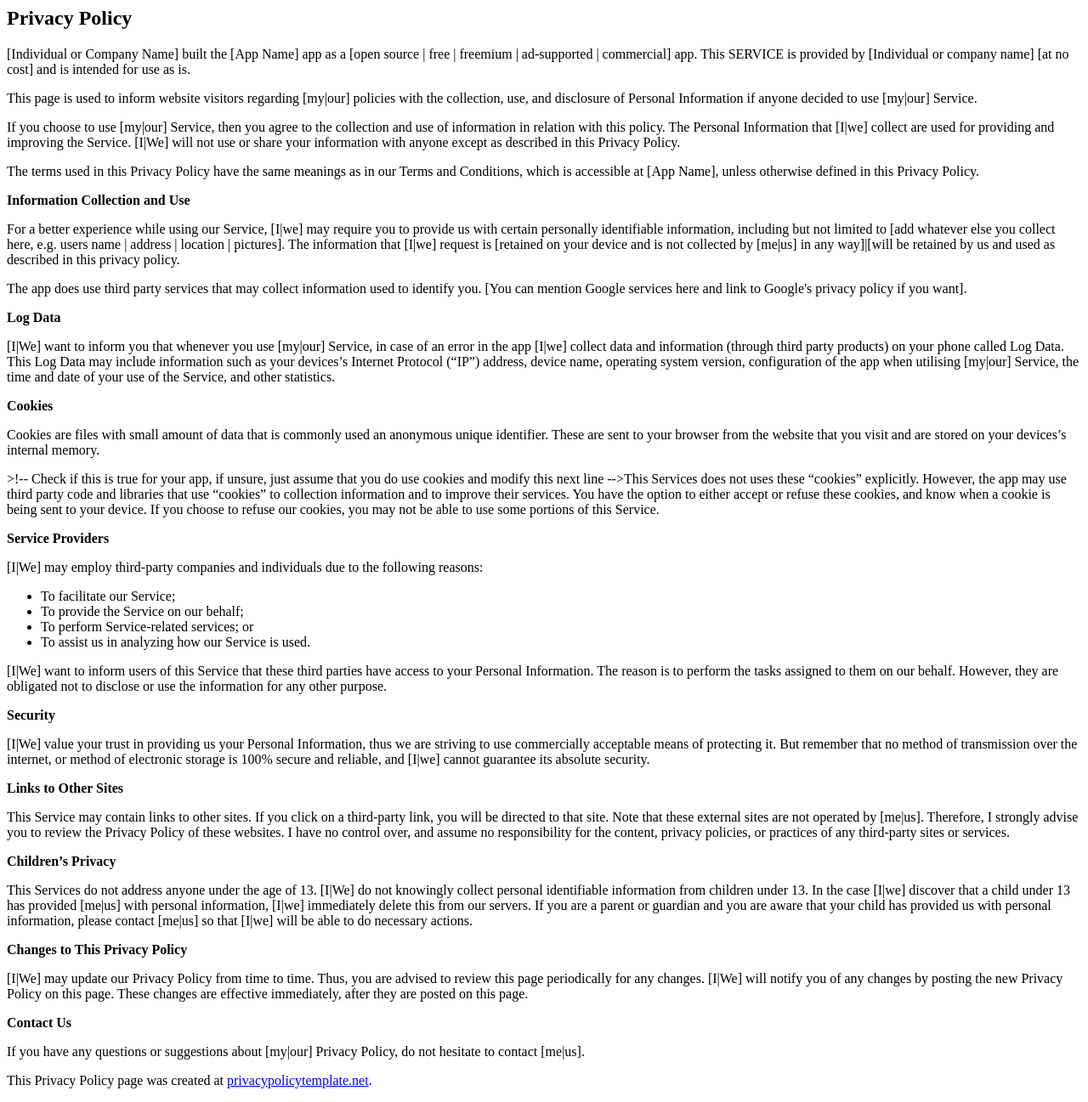
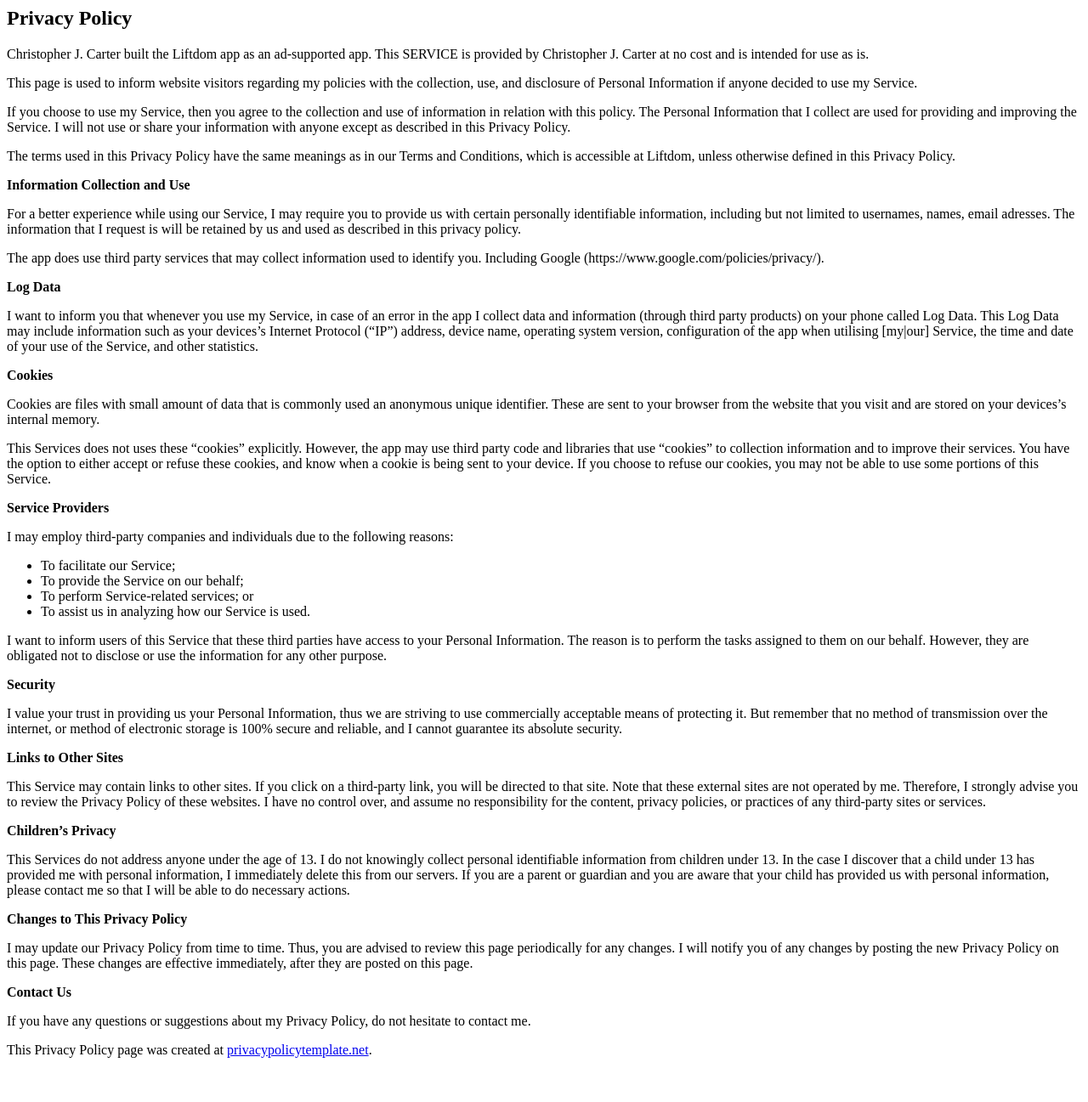
Before and after one commit to therealccarter/liftdom-privacy, a plain HTML site: page index.html in a window 1280 px wide. Shown: the whole page at 85% size. After the commit the page ends 1261 px from the top, so only its background shows below. Drawn offline with Linux system fonts and the light colour scheme.

Commit message:
Update index.html

```diff
--- a/index.html
+++ b/index.html
@@ -1,26 +1,25 @@
 <html>
 <body>
 <h2>Privacy Policy</h2>
-<p>[Individual or Company Name] built the [App Name] app as a [open source | free | freemium | ad-supported | commercial] app. This SERVICE is provided by [Individual or company name] [at no cost] and is intended
+<p>Christopher J. Carter built the Liftdom app as an ad-supported app. This SERVICE is provided by Christopher J. Carter at no cost and is intended
     for use as is.</p>
-<p>This page is used to inform website visitors regarding [my|our] policies with the collection, use, and
-    disclosure of Personal Information if anyone decided to use [my|our] Service.</p>
-<p>If you choose to use [my|our] Service, then you agree to the collection and use of information in
-    relation with this policy. The Personal Information that [I|we] collect are used for providing and
-    improving the Service. [I|We] will not use or share your information with anyone except as described
+<p>This page is used to inform website visitors regarding my policies with the collection, use, and
+    disclosure of Personal Information if anyone decided to use my Service.</p>
+<p>If you choose to use my Service, then you agree to the collection and use of information in
+    relation with this policy. The Personal Information that I collect are used for providing and
+    improving the Service. I will not use or share your information with anyone except as described
     in this Privacy Policy.</p>
 <p>The terms used in this Privacy Policy have the same meanings as in our Terms and Conditions,
-    which is accessible at [App Name], unless otherwise defined in this Privacy Policy.</p>
+    which is accessible at Liftdom, unless otherwise defined in this Privacy Policy.</p>
 
 <p><strong>Information Collection and Use</strong></p>
-<p>For a better experience while using our Service, [I|we] may require you to provide us with certain
-    personally identifiable information, including but not limited to [add whatever else you collect here, e.g. users name | address | location | pictures].
-	The information that [I|we] request is [retained on your device and is not
-    collected by [me|us] in any way]|[will be retained by us and used as described in this privacy policy.</p>
-<p>The app does use third party services that may collect information used to identify you. [You can mention Google services here and link to Google's privacy policy if you want].
+<p>For a better experience while using our Service, I may require you to provide us with certain
+    personally identifiable information, including but not limited to usernames, names, email adresses.
+	The information that I request is will be retained by us and used as described in this privacy policy.</p>
+<p>The app does use third party services that may collect information used to identify you. Including Google (https://www.google.com/policies/privacy/).
 
 <p><strong>Log Data</strong></p>
-<p>[I|We] want to inform you that whenever you use [my|our] Service, in case of an error in the app [I|we] collect
+<p>I want to inform you that whenever you use my Service, in case of an error in the app I collect
     data and information (through third party products) on your phone called Log Data. This Log Data
     may include information such as your devices’s Internet Protocol (“IP”) address, device name,
     operating system version, configuration of the app when utilising [my|our] Service, the time and date
@@ -30,52 +29,52 @@
 <p>Cookies are files with small amount of data that is commonly used an anonymous unique identifier.
     These are sent to your browser from the website that you visit and are stored on your devices’s
     internal memory.</p>
-<p>>!-- Check if this is true for your app, if unsure, just assume that you do use cookies and modify this next line -->This Services does not uses these “cookies” explicitly. However, the app may use third party code
+<p>This Services does not uses these “cookies” explicitly. However, the app may use third party code
     and libraries that use “cookies” to collection information and to improve their services. You
     have the option to either accept or refuse these cookies, and know when a cookie is being sent
     to your device. If you choose to refuse our cookies, you may not be able to use some portions of
     this Service.</p>
 
 <p><strong>Service Providers</strong></p> <!-- This part need seem like it's not needed, but if you use any Google services, or any other third party libraries, chances are, you need this. -->
-<p>[I|We] may employ third-party companies and individuals due to the following reasons:</p>
+<p>I may employ third-party companies and individuals due to the following reasons:</p>
 <ul>
     <li>To facilitate our Service;</li>
     <li>To provide the Service on our behalf;</li>
     <li>To perform Service-related services; or</li>
     <li>To assist us in analyzing how our Service is used.</li>
 </ul>
-<p>[I|We] want to inform users of this Service that these third parties have access to your Personal
+<p>I want to inform users of this Service that these third parties have access to your Personal
     Information. The reason is to perform the tasks assigned to them on our behalf. However, they
     are obligated not to disclose or use the information for any other purpose.</p>
 
 <p><strong>Security</strong></p>
-<p>[I|We] value your trust in providing us your Personal Information, thus we are striving to use
+<p>I value your trust in providing us your Personal Information, thus we are striving to use
     commercially acceptable means of protecting it. But remember that no method of transmission over
-    the internet, or method of electronic storage is 100% secure and reliable, and [I|we] cannot
+    the internet, or method of electronic storage is 100% secure and reliable, and I cannot
     guarantee its absolute security.</p>
 
 <p><strong>Links to Other Sites</strong></p>
 <p>This Service may contain links to other sites. If you click on a third-party link, you will be
-    directed to that site. Note that these external sites are not operated by [me|us]. Therefore, I
+    directed to that site. Note that these external sites are not operated by me. Therefore, I
     strongly advise you to review the Privacy Policy of these websites. I have no control over, and
     assume no responsibility for the content, privacy policies, or practices of any third-party
     sites or services.</p>
 
 <p><strong>Children’s Privacy</strong></p>
-<p>This Services do not address anyone under the age of 13. [I|We] do not knowingly collect personal
-    identifiable information from children under 13. In the case [I|we] discover that a child under 13
-    has provided [me|us] with personal information, [I|we] immediately delete this from our servers. If you
+<p>This Services do not address anyone under the age of 13. I do not knowingly collect personal
+    identifiable information from children under 13. In the case I discover that a child under 13
+    has provided me with personal information, I immediately delete this from our servers. If you
     are a parent or guardian and you are aware that your child has provided us with personal
-    information, please contact [me|us] so that [I|we] will be able to do necessary actions.</p>
+    information, please contact me so that I will be able to do necessary actions.</p>
 
 <p><strong>Changes to This Privacy Policy</strong></p>
-<p>[I|We] may update our Privacy Policy from time to time. Thus, you are advised to review this page
-    periodically for any changes. [I|We] will notify you of any changes by posting the new Privacy Policy
+<p>I may update our Privacy Policy from time to time. Thus, you are advised to review this page
+    periodically for any changes. I will notify you of any changes by posting the new Privacy Policy
     on this page. These changes are effective immediately, after they are posted on this page.</p>
 
 <p><strong>Contact Us</strong></p>
-<p>If you have any questions or suggestions about [my|our] Privacy Policy, do not hesitate to contact
-    [me|us].</p>
+<p>If you have any questions or suggestions about my Privacy Policy, do not hesitate to contact
+    me.</p>
 <p>This Privacy Policy page was created at <a href="https://privacypolicytemplate.net"
                                               target="_blank">privacypolicytemplate.net</a>.</p>
 </body>
```
